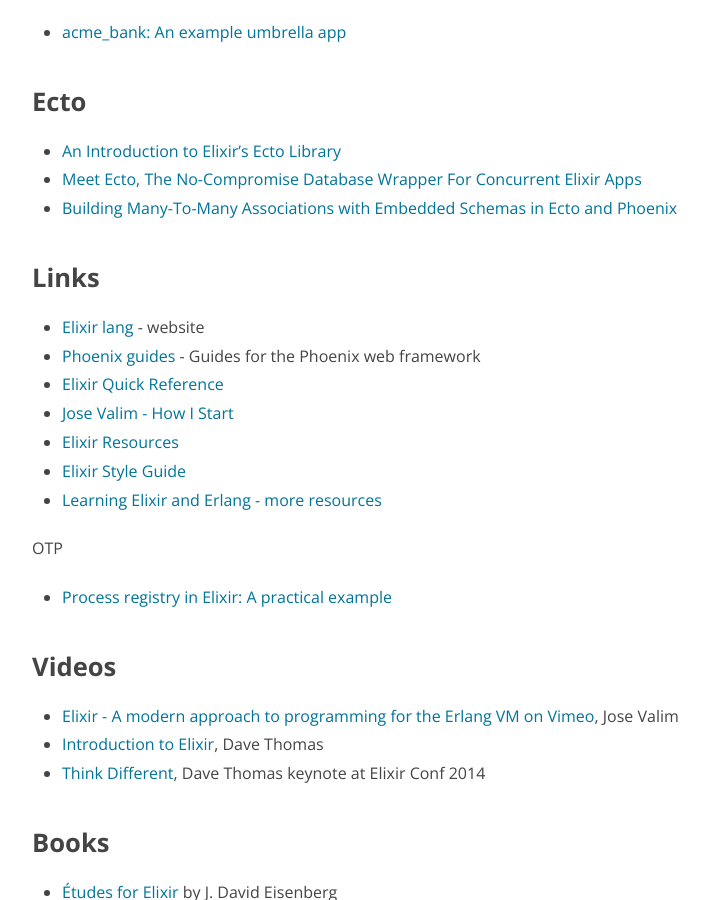
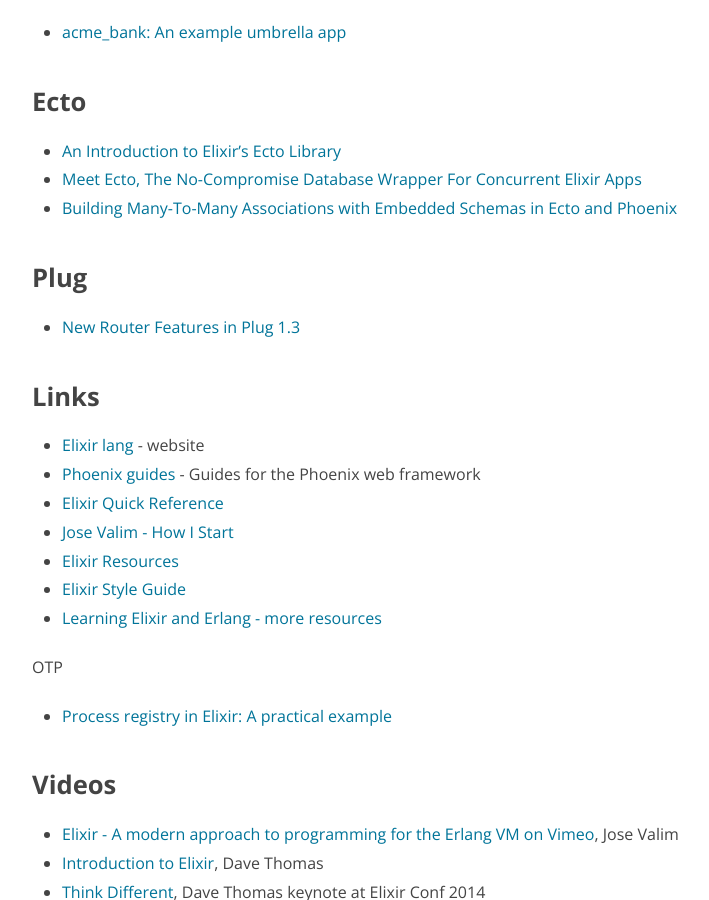
Before and after one commit to nithinbekal/nithinbekal.github.io, a Jekyll site: the page built from notes/elixir.md, in a window 1280 px wide and 900 px high, scrolled down 7474 px. Shown: the whole window, without its empty margins (258-967 px from the left). Built offline with Jekyll 4.4.1, drawn with Linux system fonts in a browser that asks for light colours.

Commit message:
Elixir - plug bookmark

```diff
--- a/notes/elixir.md
+++ b/notes/elixir.md
@@ -362,6 +362,10 @@
 - [Meet Ecto, The No-Compromise Database Wrapper For Concurrent Elixir Apps](https://www.toptal.com/elixir/meet-ecto-database-wrapper-for-elixir)
 - [Building Many-To-Many Associations with Embedded Schemas in Ecto and Phoenix](https://medium.com/@abitdodgy/building-many-to-many-associations-with-embedded-schemas-in-ecto-and-phoenix-e420abc4c6ea#.xn6kmyrw9)
 
+# Plug
+
+- [New Router Features in Plug 1.3](https://christopheradams.io/articles/2016/11/new-router-features-in-plug-1-3/)
+
 # Links
 
 * [Elixir lang](http://elixir-lang.org/) - website
```
